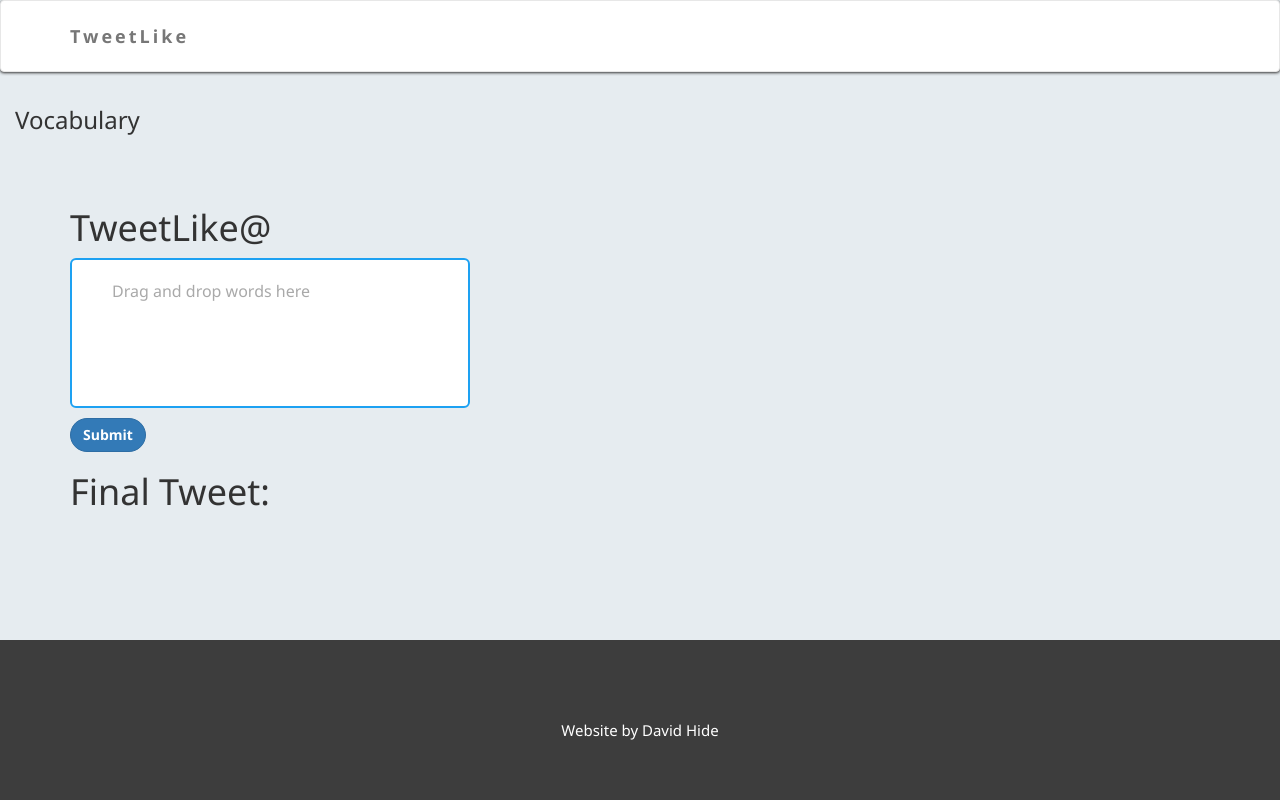
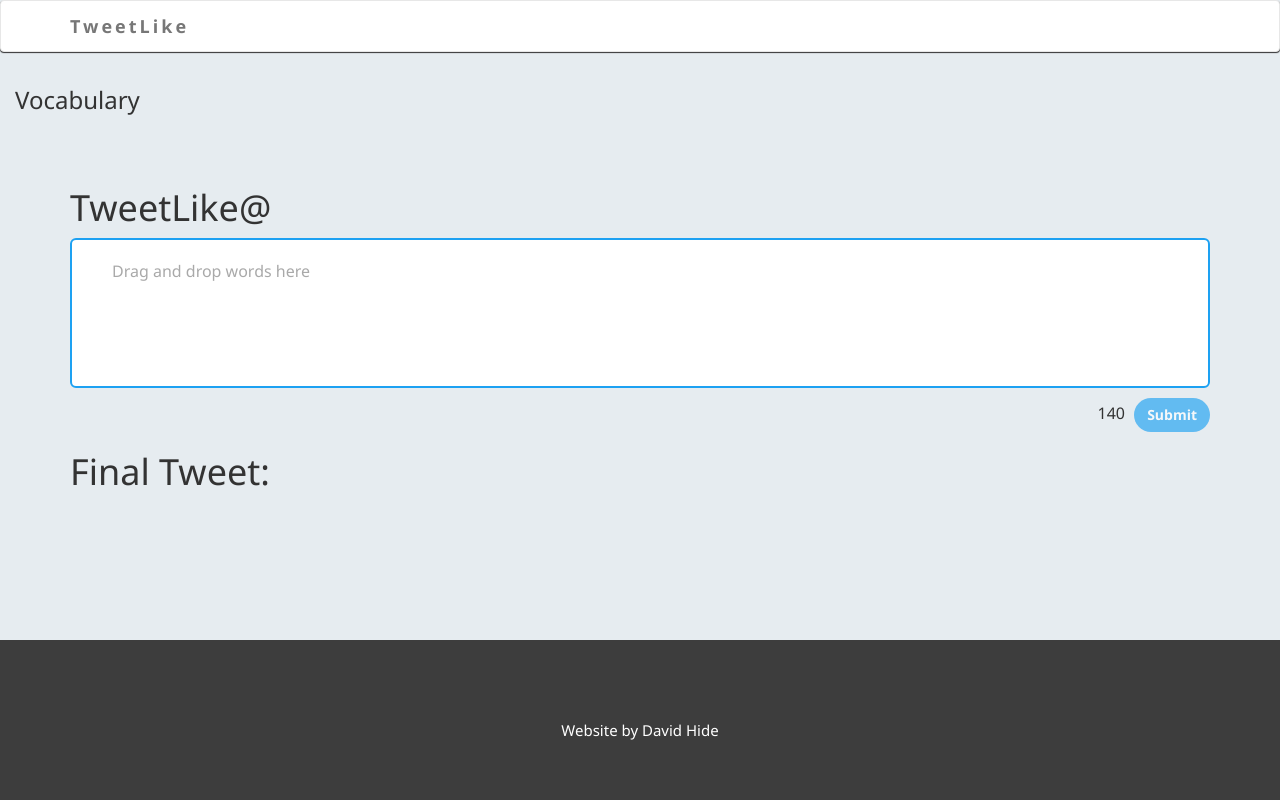
Before and after one commit to dlh89/tweetlike, a Flask app: template templates/compose.html in a window 1280 px wide. Run offline with Flask 2, Linux system fonts and the light colour scheme; the template is opened without the code that fills it, so the values that code supplies are empty; parts of the project's set-up code (start-up, migrations or seed data) failed here and were passed over; some libraries are stand-ins or nearby versions.

Commit message:
Added character counting for tweets and tweaked style.

```diff
--- a/static/js/script.js
+++ b/static/js/script.js
@@ -1,14 +1,18 @@
 $( function() {
-    var word_count = 0;
+    $("#submit").prop('disabled', true);
     $( "#vocabulary, #tweet-composer" ).sortable({
         connectWith: ".connectedSortable",
-        revert: true
+        revert: true,
+        update: function(e,ui) {
+            if (this === ui.item.parent()[0]) {
+                letter_count();
+            }
+        }
     }).disableSelection();
-    word_count += $(this).text().length;
-    console.log(word_count);
 
+    $("#tweet-composer").trigger("sortupdate"); // trigger the update from sortable
 
-    $("#submit").click(function() {
+    $( "#submit" ).click(function() {
         $( "#tweet-composer li" ).each(function() {
             $("#final-tweet").append($(this).text() + " " );
         });
@@ -16,4 +20,18 @@ $( function() {
         //$('form#submit-tweet').submit();
     });
 
+    function letter_count() {
+        var char_count = 140;
+        $( "#tweet-composer li" ).each(function() {
+            char_count -= $(this).text().length;
+        });
+        $("#characters").text(char_count);
+        if (char_count < 0) {
+            $("#submit").prop('disabled', true);
+            $("#characters").css("color", "red");
+        } else {
+            $("#submit").prop('disabled', false);
+            $("#characters").css("color", "black");
+        }
+    }
 } );
--- a/static/styles.css
+++ b/static/styles.css
@@ -4,13 +4,14 @@ html {
 }
 
 .navbar {
+
     background-color: white;
-    padding-top: 10px;
-    padding-bottom: 10px;
+    padding-top: 0px;
+    padding-bottom: 0px;
     margin-bottom: 0;
     font-size: 14px;
     letter-spacing: 3px;
-    box-shadow: 0px 1px 3px;
+    box-shadow: 0px 1px 1px;
 }
 .navbar-nav  li a:hover {
     color: #161d2c !important;
@@ -79,11 +80,16 @@ li {
     border-style: solid;
     border-color: #1da1f2;
     background-color: white;
-    width: 400px;
+    width: auto;
     height: 150px;
 }
 .btn {
     border-radius: 25px;
+}
+#submit {
+    background-color: #1da1f2;
+    color: white;
+
 }
 ul:empty::after{
     content: attr(data-empty-message);
--- a/templates/compose.html
+++ b/templates/compose.html
@@ -20,7 +20,10 @@ Compose
     </div>
     <div class="container">
         <ul style="list-style: none" id="tweet-composer" class="connectedSortable img-rounded" data-empty-message="Drag and drop words here"></ul>
-        <button type="button" class="btn btn-primary" id="submit"><strong>Submit</strong></button>
+        <div id="tweet-tools" style="float: right">
+            <span id="characters"style="padding-right: 5px">140</span>
+            <button type="button" class="btn" id="submit"><strong>Submit</strong></button>
+        </div>
     </div>
 </div>
 
```
